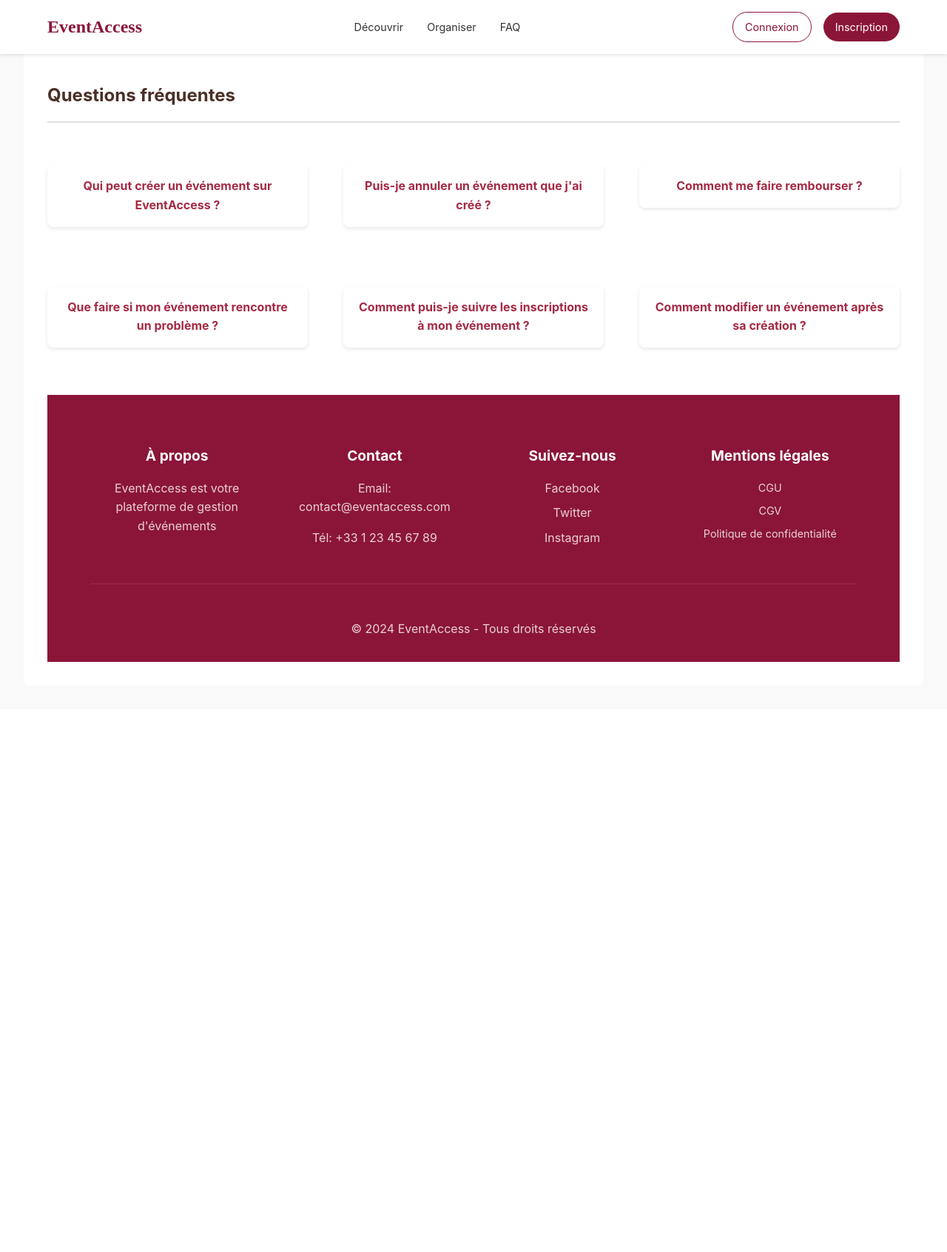
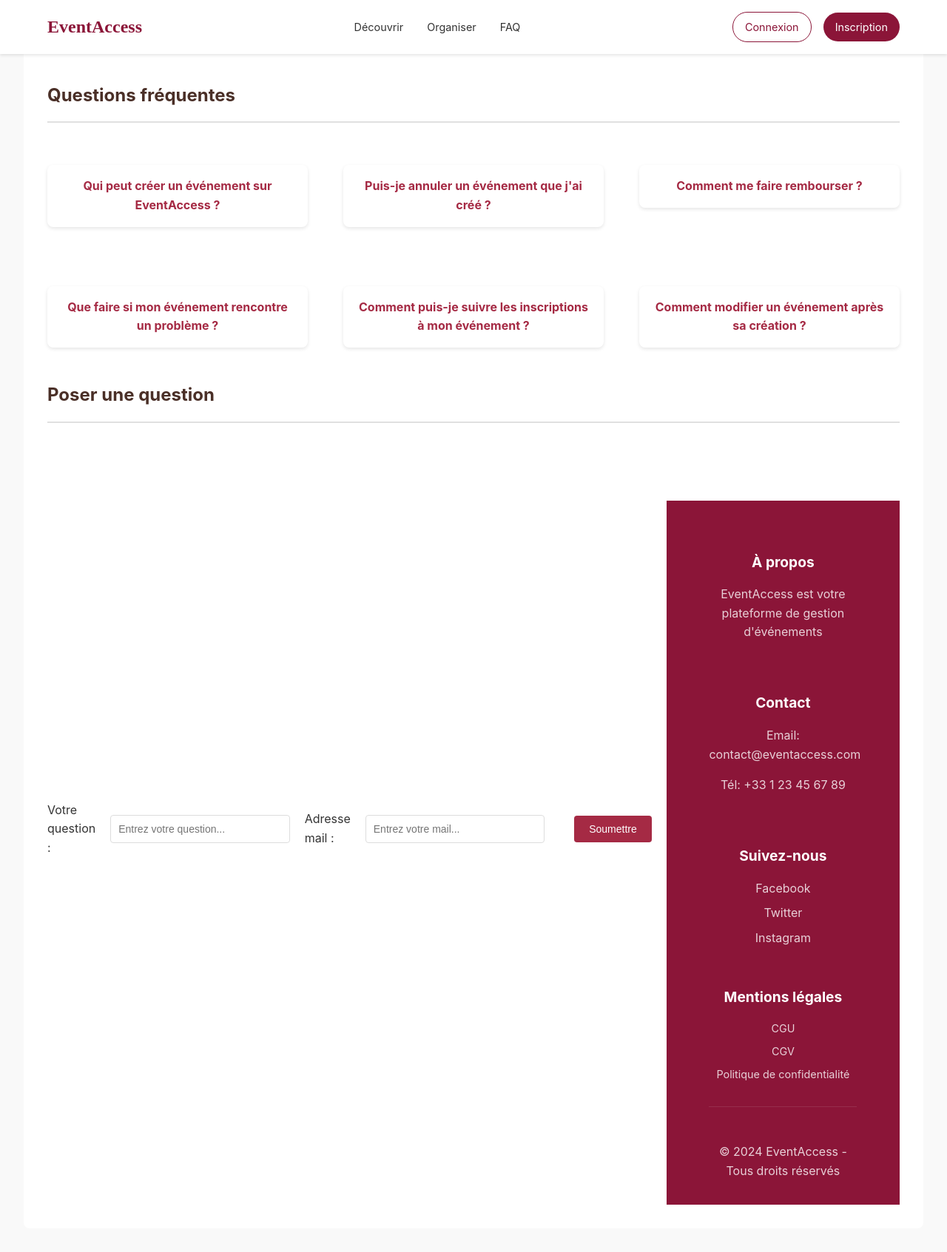
Before and after one commit to APPG3A-2025/EventAccess, a PHP site: page /pages/faq.html in a window 1280 px wide. Shown: the whole page at 74% size. Before the commit the page ends 959 px from the top, so only its background shows below. Run offline with PHP 8.4, Linux system fonts and the light colour scheme.

Commit message:
upd faq
j'ai pas fini j'ai un bug avec mon footer mais faut commit

```diff
--- a/assets/css/pages/faq.css
+++ b/assets/css/pages/faq.css
@@ -1,4 +1,3 @@
-
 .grid-container {
     display: grid;
     grid-template-columns: auto auto auto;
@@ -254,5 +253,42 @@
     margin: 0 auto;
     background: #fff;
     box-shadow: 0 0 10px rgba(0, 0, 0, 0.1);
-    border-radius: 8px,
+
 }
+
+
+.faq-form {
+    display: flex;
+    align-items: center; /* Aligne les éléments verticalement */
+    gap: 20px; /* Espacement entre les éléments */
+}
+
+.faq-form label {
+    margin: 0; /* Supprime les marges des labels */
+    flex: 1; /* Permet aux labels de prendre de la place disponible si nécessaire */
+    text-align: left; /* Aligne le texte des labels à gauche */
+}
+
+.faq-form input {
+    width: 100%; /* S'assure que l'input occupe tout l'espace du label */
+    padding: 10px;
+    border: 1px solid #ddd;
+    border-radius: 4px;
+    font-size: 14px;
+}
+
+.faq-form button {
+    padding: 10px 20px;
+    font-size: 14px;
+    color: #fff;
+    background-color: #A52A44;
+    border: none;
+    border-radius: 4px;
+    cursor: pointer;
+    transition: background-color 0.3s ease;
+    flex-shrink: 0; /* Empêche le bouton de rétrécir */
+}
+
+.faq-form button:hover {
+    background-color: #c35062;
+}
--- a/pages/faq.html
+++ b/pages/faq.html
@@ -8,7 +8,7 @@
     <link rel="stylesheet" href="../assets/css/styles.css">
 </head>
 <body>
-    <!-- Notification -->
+
     <div class="notification" id="notification">
         <span class="notification-message"></span>
     </div>
@@ -31,7 +31,6 @@
         </div>
     </nav>
 
-    <div class="menu-overlay"></div>
 
     <section class="FAQ-CONTACT">
         <div class="faq-block">
@@ -48,7 +47,26 @@
                 <div><a href="/pages/faq-question/q4.html">Que faire si mon événement rencontre un problème ?</a></div>
                 <div><a href="/pages/faq-question/q5.html">Comment puis-je suivre les inscriptions à mon événement ?</a></div>
                 <div><a href="/pages/faq-question/q6.html">Comment modifier un événement après sa création ?</a></div>
+
             </div>
+
+
+            <br>
+
+    <h2>Poser une question</h2>
+    <hr>
+    <br>
+
+    <form class="faq-form">
+
+        <label for = "qst" >Votre question :</label>
+        <input type="qst" name="qsr" placeholder="Entrez votre question...">
+        <label for = "mail" >Adresse mail :</label>
+        <input type="mail" name="mail" placeholder="Entrez votre mail...">
+        <br>
+
+    <button class ='faq-form'> Soumettre </button>
+
 
 
 
@@ -86,9 +104,3 @@
     </footer>
 </body>
 </html>
-
-
-
-
-</body>
-</html>
```
